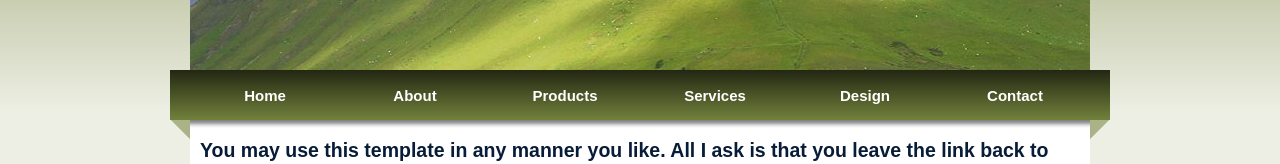
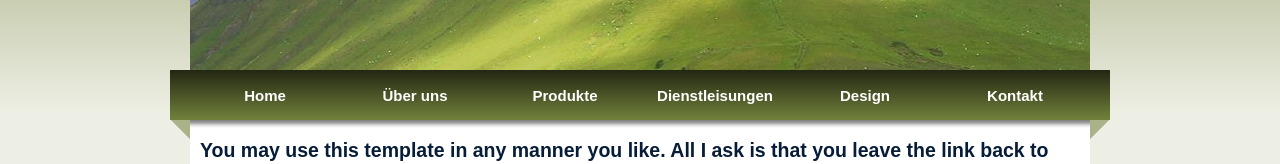
Before and after one commit to BernhardLauber/second-repo, a plain HTML site: page index.html in a window 1280 px wide. Shown: the part 284-448 px from the top of the page. Drawn offline with Linux system fonts and the light colour scheme.

Commit message:
Menu is now in German

```diff
--- a/index.html
+++ b/index.html
@@ -16,11 +16,11 @@
         <div id="menu">
         	<ul>
             	<li class="menuitem"><a href="#">Home</a></li>
-                <li class="menuitem"><a href="#">About</a></li>
-                <li class="menuitem"><a href="#">Products</a></li>
-                <li class="menuitem"><a href="#">Services</a></li>
+                <li class="menuitem"><a href="#">Über uns</a></li>
+                <li class="menuitem"><a href="#">Produkte</a></li>
+                <li class="menuitem"><a href="#">Dienstleisungen</a></li>
                 <li class="menuitem"><a href="#">Design</a></li>
-              <li class="menuitem"><a href="#">Contact</a></li>
+              	<li class="menuitem"><a href="#">Kontakt</a></li>
             </ul>
         </div>
 
```
